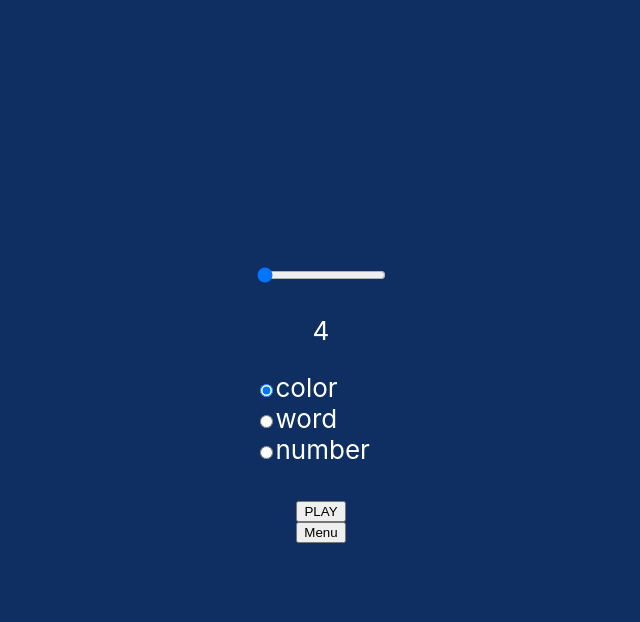
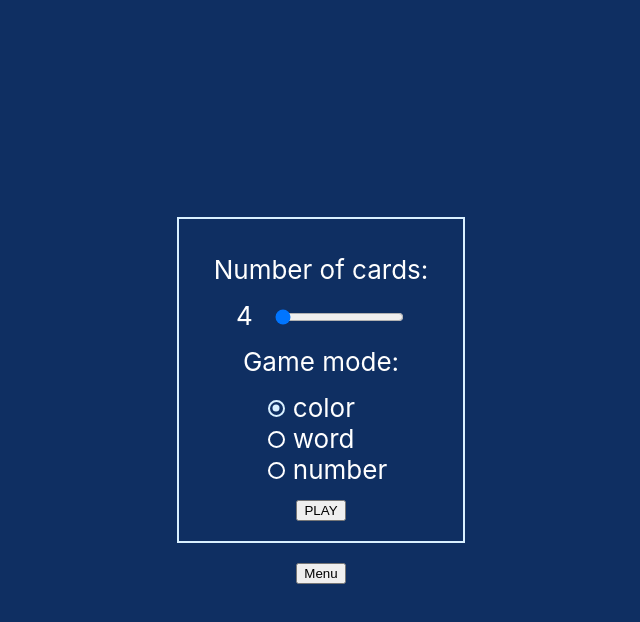
Before and after one commit to matonny/memo, a React (Create React App) app: page / in a window 1280 px wide. Both pictures are taken after a click on the button "GAME". Shown: the top 622 px of the page, without its empty margins (319-959 px from the left). Built offline with nearby package versions, Linux system fonts and the light colour scheme.

Commit message:
FEAT: styled card form

```diff
--- a/package.json
+++ b/package.json
@@ -11,6 +11,7 @@
     "@types/react": "^18.0.26",
     "@types/react-dom": "^18.0.10",
     "react": "^18.2.0",
+    "react-confetti": "^6.1.0",
     "react-dom": "^18.2.0",
     "react-scripts": "5.0.1",
     "typescript": "^4.9.4",
--- a/src/components/Card/Card.css
+++ b/src/components/Card/Card.css
@@ -24,8 +24,8 @@
   display: flex;
   justify-content: center;
   align-items: center;
-  border: 5px solid white;
   border-radius: 20px;
+  border: 5px solid #0f2f62;
   width: 150px;
   height: 150px;
   position: absolute;
@@ -43,7 +43,7 @@
 
 [role="button"]:focus .cardBack,
 [role="button"]:focus .cardFront {
-  border: 5px solid #0f2f62;
+  border: 10px solid white;
 }
 [role="button"]:focus {
   outline: none;
--- a/src/components/Game/Game.css
+++ b/src/components/Game/Game.css
@@ -2,10 +2,61 @@
   list-style-type: none;
   display: flex;
   align-items: left;
+  justify-content: center;
   flex-direction: column;
   padding: 0;
+  margin: 0 0 15px;
 }
 .gameModeOption {
   display: flex;
   align-items: left;
 }
+.labelDesc {
+  width: 30px;
+  margin-right: 20px;
+}
+.promptName {
+  margin: 15px;
+}
+.gameSettingsForm {
+  display: flex;
+  flex-direction: column;
+  align-items: center;
+  border: 2px solid #d9f0ff;
+  padding: 20px;
+  margin-bottom: 20px;
+}
+.customRadio {
+  left: -8px;
+  cursor: pointer;
+  width: 17px;
+  height: 17px;
+  border: 2px solid white;
+  border-radius: 50%;
+  display: inline-block;
+  position: relative;
+}
+.customRadio::after {
+  content: "";
+  width: 7px;
+  height: 7px;
+  background: #d9f0ff;
+  position: absolute;
+  border-radius: 50%;
+  top: 50%;
+  left: 50%;
+  transform: translate(-50%, -50%);
+  opacity: 0;
+  transition: opacity 0.2s;
+}
+
+.radioInput {
+  visibility: hidden;
+}
+.radioInput:checked + .customRadio {
+  border: 2px solid #d9f0ff;
+}
+
+.radioInput:checked + .customRadio::after {
+  opacity: 1;
+}
--- a/src/components/Game/Game.tsx
+++ b/src/components/Game/Game.tsx
@@ -17,7 +17,10 @@ export const Game = ({ changeState }: GameProps) => {
     setPlay(true);
   };
   const gameSettings = (
-    <form onSubmit={(e) => handleSubmit(e)}>
+    <form className="gameSettingsForm" onSubmit={(e) => handleSubmit(e)}>
+      <p className="promptName">Number of cards:</p>
+      <label className="label">
+        <span className="labelDesc">{cardNumber}</span>
         <input
           type="range"
           min={minValue}
@@ -25,19 +28,22 @@ export const Game = ({ changeState }: GameProps) => {
           value={cardNumber}
           onChange={(e) => setCardNumber(e.target.valueAsNumber)}
         />
-      <p>{cardNumber}</p>
+      </label>
+      <p className="promptName">Game mode: </p>
       <ul className="gameModesList">
         {gameModes.map((gameMode) => {
           return (
             <li className="gameModeOption" key={gameMode}>
-              <label>
+              <label className="label">
                 <input
                   name={gameMode}
                   type="radio"
                   value={gameMode}
+                  className="radioInput "
                   checked={currGameMode === gameMode}
                   onChange={(e) => setCurrGameMode(e.target.value as GameMode)}
                 />
+                <span className="customRadio"></span>
                 {gameMode}
               </label>
             </li>
--- a/src/components/Gameboard/Gameboard.css
+++ b/src/components/Gameboard/Gameboard.css
@@ -6,3 +6,7 @@
   justify-content: center;
   list-style-type: none;
 }
+.text {
+  height: 20px;
+  margin: 10px 0;
+}
--- a/src/components/Gameboard/Gameboard.tsx
+++ b/src/components/Gameboard/Gameboard.tsx
@@ -6,6 +6,7 @@ import { Timer } from "../Timer/Timer";
 import { addIds, getCardMultiplier, shuffle } from "../../utils";
 import { addCoins, addScore, getCurrentBack } from "../../storage";
 import "./Gameboard.css";
+import Confetti from "react-confetti";
 
 type GameboardProps = Readonly<{
   size: number;
@@ -18,7 +19,6 @@ export const Gameboard = ({
   changeState,
   difficulty,
 }: GameboardProps) => {
-  const [currentBack, setCurrentBack] = useState(getCurrentBack);
   const checkGuess = () => {
     if (flippedCards.length == 2) {
       if (flippedCards[0].slice(0, -1) === flippedCards[1].slice(0, -1)) {
@@ -28,6 +28,7 @@ export const Gameboard = ({
     }
     setTimeout(incorrectGuess, 1000);
   };
+
   const finishGame = () => {
     setGameOn(false);
     if (score > 0) {
@@ -54,10 +55,6 @@ export const Gameboard = ({
     console.log(score);
     const penalty = 20;
     setFlippedCards([]);
-    setIncorrectGuessCount(
-      (prevIncorrectGuessCount) => prevIncorrectGuessCount + 1
-    );
-
     setCombo(0);
     setScore((prevScore) => prevScore - penalty);
   };
@@ -67,12 +64,13 @@ export const Gameboard = ({
     const selectedCards = shuffle(rawCards).slice(0, size);
     return shuffle(addIds(selectedCards));
   };
-  const [secondsPlayed, setSecondsPlayed] = useState(0);
+
   const [flippedCards, setFlippedCards] = useState<string[]>([]);
   const [guessedCards, setGuessedCards] = useState<string[]>([]);
+  const [currentBack, setCurrentBack] = useState(getCurrentBack);
   const [cards, setCards] = useState(prepareCards());
   const [gameOn, setGameOn] = useState(true);
-  const [incorrectGuessCount, setIncorrectGuessCount] = useState(0);
+
   const [combo, setCombo] = useState(0);
   const [score, setScore] = useState(0);
 
@@ -87,7 +85,8 @@ export const Gameboard = ({
   return (
     <>
       <Timer updateScore={setScore} gameOn={gameOn} />
-      <p>{score}</p>
+      <p className="text">{gameOn ? " " : "You win!"}</p>
+      <p className="text">{score}</p>
       <ul className="gameboard">
         {cards.map((card) => {
           const currFlipped =
```
Also changed, not shown: 1 other file (tests, documents, lock files or other folders). Lines whose indentation alone changed are shown as unchanged.
